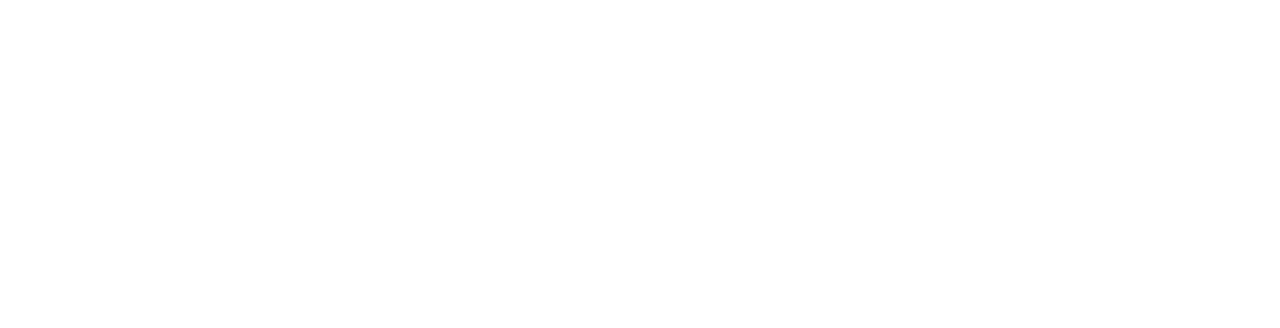
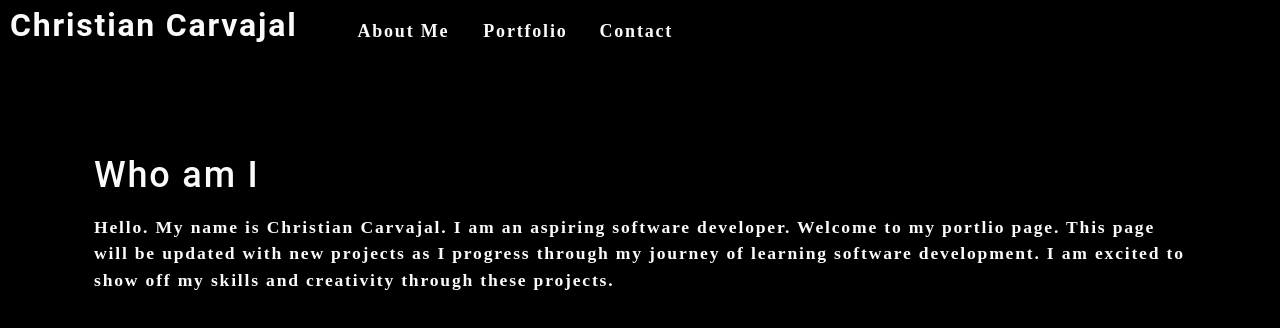
Before and after one commit to chriscarv/christian-react-portfolio, a React (Create React App) app: page / in a window 1280 px wide. Shown: the top 328 px of the page. Built offline with nearby package versions, Linux system fonts and the light colour scheme.

Commit message:
nav and about me

```diff
--- a/src/App.js
+++ b/src/App.js
@@ -1,7 +1,16 @@
 import React from 'react';
+import Nav from './components/Nav';
+import About from './components/About';
 
 function App() {
-
+    return (
+        <div>
+            <Nav />
+            <main>
+                <About />
+            </main>
+        </div>
+    );
 }
 
 export default App;
--- /dev/null
+++ b/src/components/About/index.js
@@ -0,0 +1,19 @@
+import React from 'react';
+
+function About() {
+    return (
+        <section className="my-5" >
+            <h1 id="about">Who am I</h1>
+
+            <div className="my-2">
+                <p>
+                Hello. My name is Christian Carvajal. I am an aspiring software developer. Welcome to my portlio page.
+                This page will be updated with new projects as I progress through my journey of learning software development.
+                I am excited to show off my skills and creativity through these projects.
+                </p>
+            </div>
+        </section>
+    )
+}
+
+export default About;
--- /dev/null
+++ b/src/components/Nav/index.js
@@ -0,0 +1,29 @@
+import React from 'react';
+
+function Nav() {
+
+    return (
+        <header data-testid="header" className="flex-row px-1">
+            <h2>
+                <a href="/">
+                    Christian Carvajal
+                </a>
+            </h2>
+            <nav>
+                <ul className='flex-row'>
+                    <li className='mx-2'>
+                        <a href="#about" >About Me</a>
+                    </li>
+                    <li className='mx-2'>
+                        Portfolio
+                    </li>
+                    <li className='mx-2'>
+                        Contact
+                    </li>
+                </ul>
+            </nav>
+        </header>
+    );
+}
+
+export default Nav;
--- a/src/index.css
+++ b/src/index.css
@@ -1,13 +1,295 @@
+
+main {
+	margin: 0 auto;
+	max-width: 90%;
+  padding: 50px 30px;
+}
+:root {
+  --primary: #8c54ff;
+  --secondary: #F3A847;
+  --tertiary: #B12704;
+  --light: #fafafa;
+  --dark: #000000;
+  --darker: #111111;
+  --error: rgb(228, 46, 1);
+  --spacing-one: calc(1rem * 0.5);
+  --spacing-two: calc(1rem);
+  --spacing-five: calc(2.5rem);
+
+}
+
+* {
+  box-sizing: border-box;
+}
+
+html,
+body {
+  min-height: 100%;
+}
+
 body {
   margin: 0;
-  font-family: -apple-system, BlinkMacSystemFont, 'Segoe UI', 'Roboto', 'Oxygen',
-    'Ubuntu', 'Cantarell', 'Fira Sans', 'Droid Sans', 'Helvetica Neue',
-    sans-serif;
-  -webkit-font-smoothing: antialiased;
-  -moz-osx-font-smoothing: grayscale;
+  padding: 0;
+  font-weight: 600;
+  line-height: 1.5;
+  font-size: 18px;
+  letter-spacing: .1em;
+  background: var(--dark);
+  color: var(--light);
+  font-family: 'Poiret One', cursive;
+
 }
 
-code {
-  font-family: source-code-pro, Menlo, Monaco, Consolas, 'Courier New',
-    monospace;
+h1,
+h2,
+h3,
+h4,
+h5,
+h6 {
+  font-family: 'Roboto', sans-serif;
+  font-weight: 500;
+  margin: 5px 0;
+  line-height: 1.25;
 }
+
+h1 {
+  font-size: 2.25rem;
+}
+
+h2 {
+  font-size: 2rem;
+}
+
+h3 {
+  font-size: 1.75rem;
+}
+
+h4 {
+  font-size: 1.5rem;
+}
+
+h5 {
+  font-size: 1.25rem;
+}
+
+h6 {
+  font-size: 1rem;
+}
+
+p {
+  font-size: 1.1rem;
+  margin-top: 0;
+}
+
+a {
+  color: var(--tertiary);
+  text-decoration: none;
+  font-weight: bold;
+}
+
+a:hover {
+  text-decoration: underline;
+}
+
+header {
+  background: var(--dark);
+}
+
+header a {
+  color: var(--light);
+}
+
+button {
+  font-size: 1rem;
+  text-decoration: none;
+  padding: 0.25rem 1rem;
+  border-radius: .5rem;
+  border: none;
+  outline: none;
+  cursor: pointer;
+  margin: 0 1px;
+  background-color: var(--secondary);
+}
+
+button:hover {
+  opacity: .8;
+}
+
+button[disabled] {
+  cursor: default;
+  opacity: .8;
+}
+
+img {
+  max-width: 100%;
+}
+
+span[role="img"] {
+  cursor: default;
+}
+
+form {
+  width: 40%;
+}
+
+input {
+  font-size: 1rem;
+  padding: 0.25rem;
+  border: 1px solid var(--dark);
+  outline: none;
+  border-radius: 3px;
+  transition: box-shadow 0.2s;
+}
+
+input:focus {
+  border: 1px solid var(--secondary);
+  box-shadow: 0 0 .25rem rgba(0, 0, 0, .5);
+}
+
+li {
+  list-style: none;
+}
+
+nav a:hover {
+  text-decoration: none;
+}
+
+nav  li {
+  cursor: pointer;
+}
+
+textarea {
+	width: 600px;
+	height: 120px;
+	border: 3px solid #cccccc;
+	padding: 5px;
+}
+
+.container {
+  width: 85%;
+  max-width: 1200px;
+  margin-left: auto;
+  margin-right: auto;
+}
+
+.flex-row {
+  display: flex;
+  flex-wrap: wrap;
+}
+
+.space-between {
+  justify-content: space-between;
+}
+
+.flex-end {
+  justify-content: flex-end;
+}
+
+.mx-1 {
+  margin-right: var(--spacing-one);
+  margin-left: var(--spacing-one);
+}
+
+.mx-2 {
+  margin-right: var(--spacing-two);
+  margin-left: var(--spacing-two);
+}
+
+.my-1 {
+  margin-top: var(--spacing-one);
+  margin-bottom: var(--spacing-one);
+}
+
+.my-2 {
+  margin-top: var(--spacing-two);
+  margin-bottom: var(--spacing-two);
+}
+
+.my-5 {
+  margin-top: var(--spacing-five);
+  margin-bottom: var(--spacing-five);
+}
+
+.px-1 {
+  padding-right: var(--spacing-one);
+  padding-left: var(--spacing-one);
+}
+
+.px-2 {
+  padding-right: var(--spacing-two);
+  padding-left: var(--spacing-two);
+}
+
+.py-1 {
+  padding-top: var(--spacing-one);
+  padding-bottom: var(--spacing-one);
+}
+
+.py-2 {
+  padding-top: var(--spacing-two);
+  padding-bottom: var(--spacing-two);
+}
+
+.card {
+  width: 25%;
+  text-align: center;
+}
+
+.img-thumbnail {
+  width: auto;
+  height: 300px;
+  margin-bottom: 50px;
+  cursor: pointer;
+}
+
+.modalBackdrop {
+	background: rgba(0, 0, 0, .65);
+	bottom: 0;
+	left: 0;
+	overflow: auto;
+	position: fixed;
+	right: 0;
+	top: 0;
+	z-index: 1;
+}
+
+.modalContainer {
+	background: var(--darker);
+	border-radius: 5px;
+	max-width: 100%;
+	margin: 50px auto;
+	padding: 15px;
+	width: 960px;
+}
+
+.modalTitle {
+	font-size: 18px;
+	font-weight: 600;
+	margin-bottom: 25px;
+}
+
+button {
+	background: var(--primary);
+	border: 0;
+	border-radius: 5px;
+	color: #fff;
+	cursor: pointer;
+	font-size: 16px;
+	font-weight: 600;
+	margin-bottom: 30px;
+	padding: 10px 15px;
+}
+
+a {
+	border-radius: 5px;
+	color: var(--primary);
+	font-weight: 600;
+	padding: 2px 4px;
+	margin-left: -2px;
+	margin-right: -2px;
+
+}
+
+.navActive {
+  color: var(--secondary);
+}
```
Also changed, not shown: src/index.js (+6 -5 lines).
